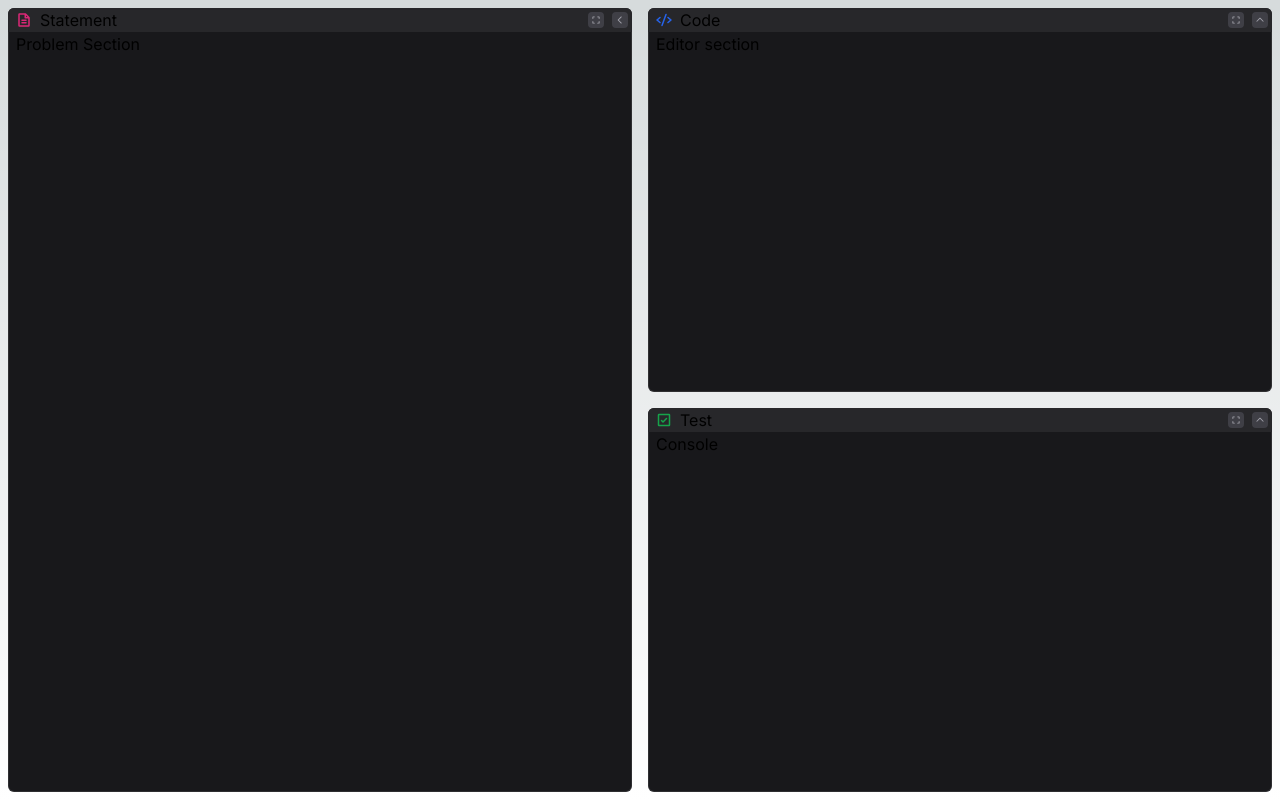
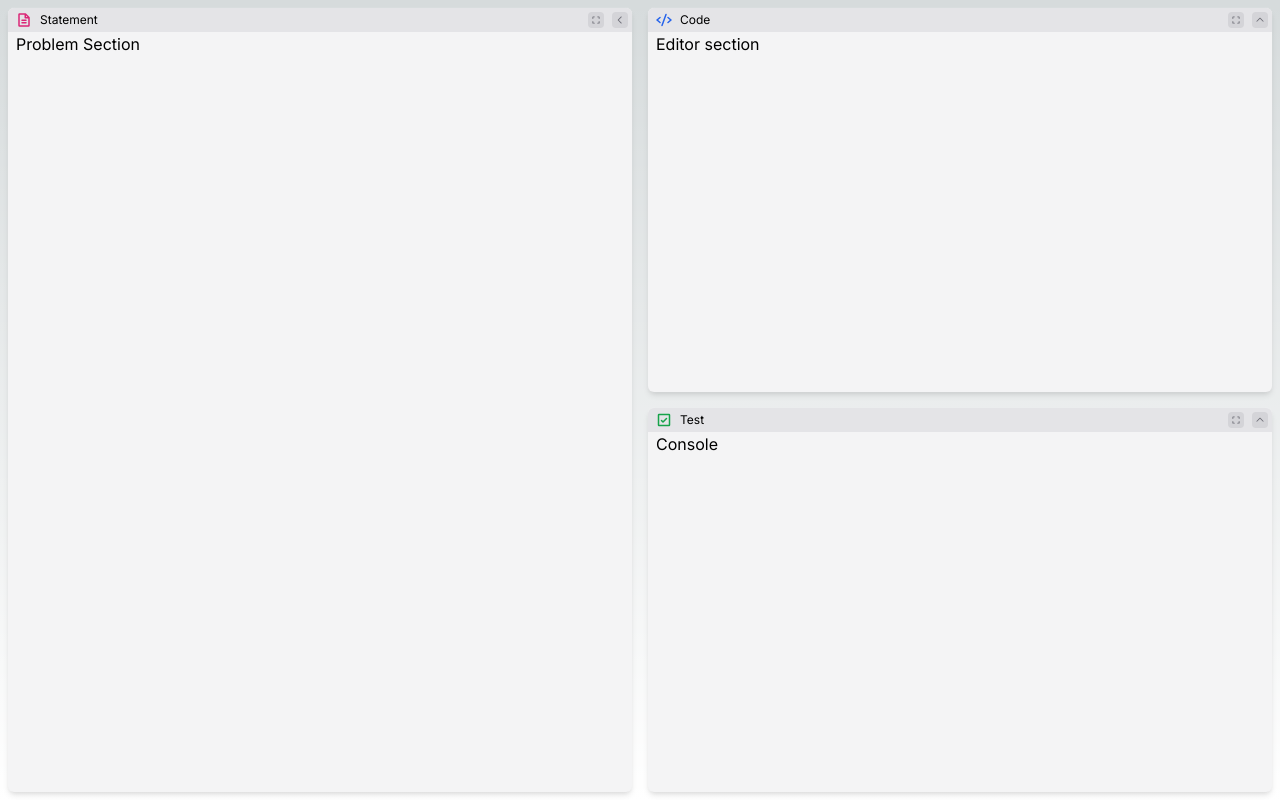
Before and after one commit to prashant-commits/solve-editor, a Next.js app: page / in a window 1280 px wide. Built offline with nearby package versions, Linux system fonts and the light colour scheme.

Commit message:
feat: :art: update colors for dark and light mode

```diff
--- a/src/app/globals.css
+++ b/src/app/globals.css
@@ -34,6 +34,6 @@ body {
 
 @layer components {
   .btn-icon {
-    @apply inline-flex items-center justify-center size-4 rounded transition-all bg-zinc-700 hover:bg-zinc-500 active:bg-zinc-600 text-zinc-400 hover:text-zinc-200 active:text-zinc-300;
+    @apply inline-flex items-center justify-center size-4 rounded transition-all bg-zinc-300 hover:bg-zinc-400 active:bg-zinc-400 dark:bg-zinc-700 dark:hover:bg-zinc-600 dark:active:bg-zinc-600 text-zinc-500;
   }
 }
--- a/src/app/page.tsx
+++ b/src/app/page.tsx
@@ -19,7 +19,7 @@ export default function Home() {
         <ProblemSection />
       </ResizableContainer>
 
-      <div className="flex flex-col flex-1 overflow-hidden">
+      <div className="flex-col flex flex-1 overflow-hidden">
         <ResizableContainer
           title={
             <span className="inline-flex gap-2 items-center">
@@ -45,7 +45,7 @@ export default function Home() {
           minWidth="41px"
           maxWidth="auto"
           dir="y"
-          enable={{ top: true }}
+          enable={false}
         >
           Console
         </ResizableContainer>
--- a/src/components/ResizableContainer/index.tsx
+++ b/src/components/ResizableContainer/index.tsx
@@ -35,15 +35,13 @@ const ResizableContainer: React.FC<TResizableContainerPropsType> = ({
 
   useEffect(() => {
     if (resize.width === undefined || resize.height === undefined) return;
-    setIsSpaceInXDir(resize.width > 25);
+    setIsSpaceInXDir(Math.floor(resize.width) > 25);
     if (dir === "x") {
-      setIsOpen(resize.width !== 25);
+      setIsOpen(Math.floor(resize.width) !== 25);
     } else {
-      setIsOpen(resize.height !== 25);
+      setIsOpen(Math.floor(resize.height) !== 25);
     }
   }, [resize, dir]);
-
-  useEffect(() => {}, [size, dir]);
 
   useEffect(() => {
     if (!resizableRef.current?.resizable) return;
@@ -79,7 +77,7 @@ const ResizableContainer: React.FC<TResizableContainerPropsType> = ({
   return (
     <Resizable
       ref={resizableRef}
-      className={clsx("flex flex-col overflow-hidden p-[8px]", className)}
+      className={clsx("flex flex-col p-[8px]", className)}
       minWidth="41px"
       maxWidth="calc(100% - 41px)"
       maxHeight="calc(100% - 41px)"
@@ -89,10 +87,10 @@ const ResizableContainer: React.FC<TResizableContainerPropsType> = ({
       onResizeStop={handleResizeStop}
       size={size}
     >
-      <div className="ring-1 ring-inset ring-zinc-100/10 bg-zinc-900 grid grid-rows-[min-content_auto_min-content] place-items-stretch flex-1 overflow-hidden rounded-md">
+      <div className="ring-1 ring-zinc-100/10 bg-zinc-100 dark:ring-zinc-900/10 dark:bg-zinc-900 grid grid-rows-[min-content_auto_min-content] place-items-stretch flex-1 overflow-hidden rounded-md shadow-md dark:shadow-white/10">
         <header
           className={clsx(
-            "relative h-6 bg-zinc-800 px-2 py-px flex justify-between items-center origin-top-left transition-all ease-out",
+            "relative h-6 bg-zinc-200 dark:bg-zinc-800 px-2 py-px flex justify-between items-center origin-top-left transition-all ease-out text-xs",
             !isSpaceInXDir && "rotate-90 translate-x-[25px]"
           )}
           style={{ width: !isSpaceInXDir ? resize.height + "px" : "100%" }}
```
